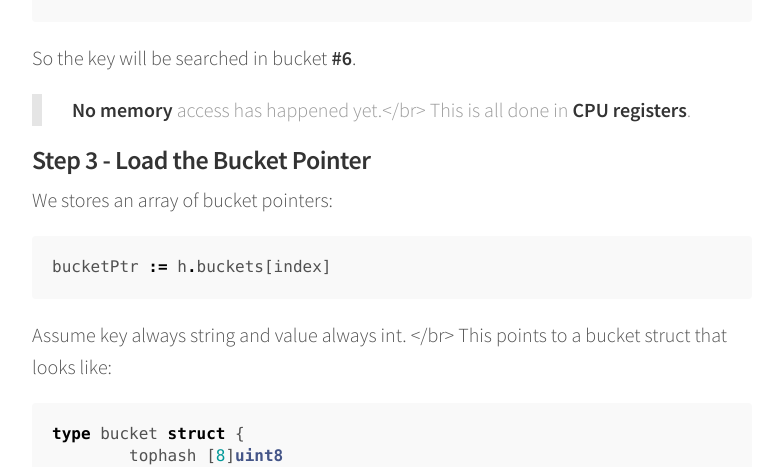
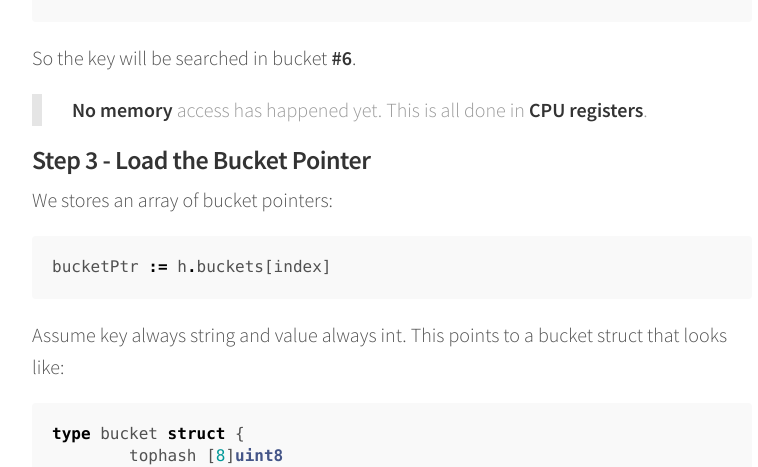
Before and after one commit to nyelonong/nyelonong.github.io, a Jekyll site: the page built from _posts/2025-11-15-hashmap.markdown, in a window 1280 px wide and 900 px high, scrolled down 4348 px. Shown: the part 163-630 px from the top of the window, without its empty margins (248-1006 px from the left). Built offline with Jekyll 4.4.1, drawn with Linux system fonts in a browser that asks for light colours; comment, search, counter and statistics services are not loaded; some of the changed text lies outside the part shown.

Commit message:
remove br

````diff
--- a/_posts/2025-11-15-hashmap.markdown
+++ b/_posts/2025-11-15-hashmap.markdown
@@ -19,7 +19,7 @@ And like everyone else, you answer:
 
 > "O(1) on average."
 
-Seems correct, right? </br>
+Seems correct, right?
 Well… not really.
 
 Let’s break the illusion.
@@ -71,8 +71,8 @@ A hash map consists of two main components:
 ### The bucket array
 This is an array where each element points to a *"bucket"*.
 
-The array length is usually a power of two: </br>
-8, 16, 32, 64, … </br>
+The array length is usually a power of two:
+8, 16, 32, 64, …
 This allows faster hashing using bitwise operations.
 
 Example (size = 8):
@@ -139,7 +139,7 @@ index = 0x6 (decimal 6)
 
 So the key will be searched in bucket **#6**.
 
->**No memory** access has happened yet.</br>
+>**No memory** access has happened yet.
 >This is all done in **CPU registers**.
 
 ### Step 3 - Load the Bucket Pointer
@@ -148,7 +148,7 @@ We stores an array of bucket pointers:
 bucketPtr := h.buckets[index]
 ```
 
-Assume key always string and value always int. </br>
+Assume key always string and value always int.
 This points to a bucket struct that looks like:
 ```go
 type bucket struct {
@@ -284,5 +284,5 @@ That world doesn’t exist.
 
 On real CPUs, real RAM, and real workloads: *Hashmaps behave like O(1) amortized average-time data structures.*
 
-> Average lookup: **O(1)** </br>
+> Average lookup: **O(1)**
 > Worst case:     **O(n)**
````
